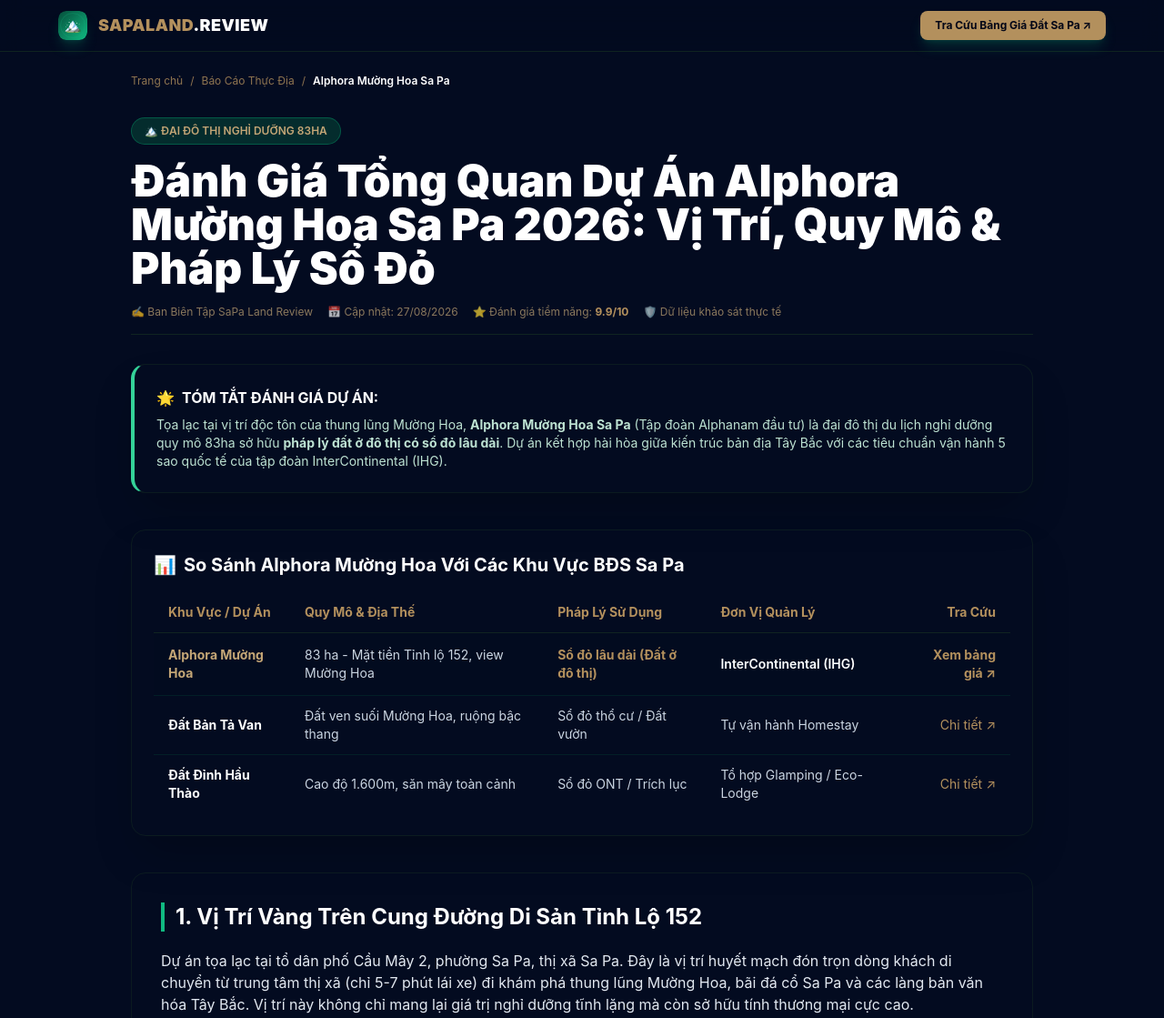
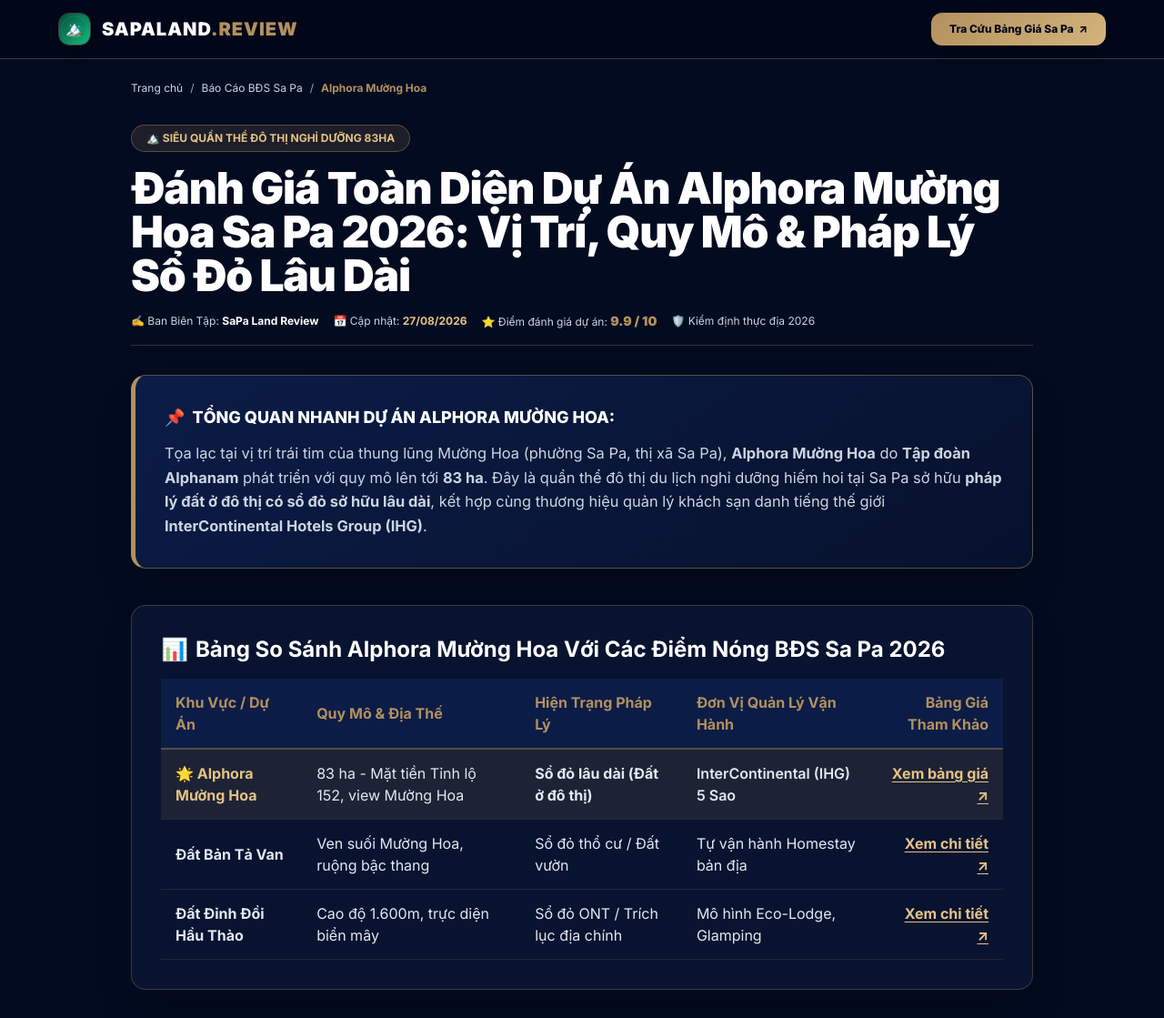
Before and after one commit to bacnguyen0106/batdongsan-sapa-review, a plain HTML site: page alphora-muong-hoa-sapa-tong-quan.html in a window 1280 px wide. Shown: the top 1119 px of the page at 91% size. Drawn offline with nearby package versions, Linux system fonts and the light colour scheme.

Commit message:
fix(ui): polish Alphora article with high-contrast LaoCaiView deep navy & gold design (alphora-muong-hoa-sapa-tong-quan.html)

```diff
--- a/alphora-muong-hoa-sapa-tong-quan.html
+++ b/alphora-muong-hoa-sapa-tong-quan.html
@@ -12,141 +12,193 @@
     </script>
     <meta charset="UTF-8">
     <meta name="viewport" content="width=device-width, initial-scale=1.0">
-    <title>Đánh Giá Tổng Quan Dự Án Alphora Mường Hoa Sa Pa 2026 | SaPa Land Review</title>
-    <meta name="description" content="Khảo sát quy mô 83ha, vị trí Tỉnh lộ 152, pháp lý đất ở đô thị sổ đỏ lâu dài và bảng giá Alphora Mường Hoa Sa Pa 2026.">
-    <meta name="keywords" content="alphora muong hoa, alphora sapa, du an alphora muong hoa, gia dat alphora sapa, bat dong san sapa">
+    <title>Đánh Giá Toàn Diện Dự Án Alphora Mường Hoa Sa Pa 2026: Vị Trí, Quy Mô 83ha & Pháp Lý Sổ Đỏ | SaPa Land Review</title>
+    <meta name="description" content="Khảo sát chi tiết dự án Alphora Mường Hoa Sa Pa 83ha do Alphanam đầu tư. Vị trí Tỉnh lộ 152, pháp lý đất ở đô thị sở hữu lâu dài và bảng giá cập nhật 2026.">
+    <meta name="keywords" content="alphora muong hoa, alphora sapa, du an alphora muong hoa, gia dat alphora sapa, bds sa pa">
     <link rel="icon" type="image/svg+xml" href="favicon.svg">
     <link rel="canonical" href="https://laocaiview.vn/bat-dong-san">
     <meta property="og:type" content="article">
-    <meta property="og:title" content="Đánh Giá Tổng Quan Dự Án Alphora Mường Hoa Sa Pa 2026">
-    <meta property="og:description" content="Báo cáo thực địa quy mô 83ha, pháp lý đất ở đô thị sổ đỏ lâu dài và tiềm năng sinh lời.">
+    <meta property="og:title" content="Đánh Giá Toàn Diện Dự Án Alphora Mường Hoa Sa Pa 2026">
+    <meta property="og:description" content="Khảo sát quy mô 83ha, vị trí Tỉnh lộ 152, pháp lý sổ đỏ sở hữu lâu dài và tiềm năng đầu tư.">
     <meta property="og:image" content="og-image.svg">
+
+    <style>
+      @import url('https://fonts.googleapis.com/css2?family=Inter:wght@300;400;500;600;700;800;900&display=swap');
+      * { box-sizing: border-box; }
+      body {
+        background-color: #030b20 !important;
+        color: #f5f6f7 !important;
+        font-family: 'Inter', system-ui, -apple-system, sans-serif !important;
+        margin: 0;
+        padding: 0;
+        line-height: 1.7;
+      }
+      .lcv-bg { background-color: #030b20; }
+      .lcv-nav { background: rgba(2, 8, 24, 0.92); backdrop-filter: blur(16px); border-bottom: 1px solid rgba(179, 144, 93, 0.35); }
+      .lcv-card { background: #081330; border: 1px solid rgba(179, 144, 93, 0.3); border-radius: 16px; box-shadow: 0 12px 30px rgba(0,0,0,0.5); }
+      .lcv-card-highlight { background: linear-gradient(145deg, #0b1c47 0%, #06112c 100%); border: 1px solid rgba(179, 144, 93, 0.45); border-left: 5px solid #B3905D; border-radius: 16px; }
+      .lcv-gold { color: #B3905D !important; }
+      .lcv-gold-light { color: #e5c285 !important; }
+      .lcv-btn-gold {
+        background: linear-gradient(135deg, #B3905D 0%, #d4b47d 100%) !important;
+        color: #020818 !important;
+        font-weight: 800 !important;
+        text-decoration: none;
+        box-shadow: 0 4px 20px rgba(179, 144, 93, 0.4);
+        transition: all 0.2s ease;
+      }
+      .lcv-btn-gold:hover {
+        background: #B3905D !important;
+        transform: translateY(-2px);
+        box-shadow: 0 6px 24px rgba(179, 144, 93, 0.6);
+      }
+      .lcv-tag { background: rgba(179, 144, 93, 0.15); color: #e5c285; border: 1px solid rgba(179, 144, 93, 0.4); border-radius: 9999px; }
+      .lcv-table { width: 100%; border-collapse: collapse; text-align: left; }
+      .lcv-table th { background: #0b1c47; color: #B3905D; padding: 14px 16px; font-weight: 700; border-bottom: 2px solid rgba(179, 144, 93, 0.4); }
+      .lcv-table td { padding: 14px 16px; border-bottom: 1px solid rgba(179, 144, 93, 0.15); color: #e2e8f0; }
+      .lcv-table tr:hover td { background: rgba(179, 144, 93, 0.08); }
+      .lcv-footer { background: #020818; border-top: 1px solid rgba(179, 144, 93, 0.25); color: #94a3b8; }
+      .lcv-link { color: #e5c285; font-weight: 700; text-decoration: underline; text-underline-offset: 3px; }
+      .lcv-link:hover { color: #B3905D; }
+      h1, h2, h3, h4 { color: #ffffff !important; }
+      p { color: #cbd5e1 !important; font-size: 1.025rem; margin-bottom: 1.25rem; }
+    </style>
     <script src="https://cdn.tailwindcss.com"></script>
-    <style>body { background-color: #030b20; color: #f5f6f7; font-family: 'Inter', system-ui, sans-serif; }</style>
+
 </head>
 <body class="min-h-screen flex flex-col">
-    <!-- Navbar Chuẩn Vệ Tinh 1 -->
-    <nav class="border-b border-[#1A3622]/60 bg-[#030b20]/40 backdrop-blur-md sticky top-0 z-50 px-4 py-3">
+    <!-- Navbar -->
+    <nav class="lcv-nav sticky top-0 z-50 px-4 py-3.5">
         <div class="max-w-6xl mx-auto flex items-center justify-between">
-            <a href="index.html" class="flex items-center gap-3">
-                <img src="favicon.svg" class="w-8 h-8 rounded-lg shadow-emerald-500/20 shadow-lg">
-                <span class="font-black text-lg text-[#B3905D] tracking-wide">SAPALAND<span class="text-white">.REVIEW</span></span>
+            <a href="index.html" class="flex items-center gap-3 no-underline">
+                <img src="favicon.svg" class="w-9 h-9 rounded-xl shadow-lg border border-[#B3905D]/40">
+                <span class="font-black text-xl tracking-wider text-white">SAPALAND<span class="lcv-gold">.REVIEW</span></span>
             </a>
-            <a href="https://laocaiview.vn/bat-dong-san" target="_blank" rel="dofollow" class="px-4 py-2 rounded-lg bg-[#B3905D] text-[#030b20] hover:bg-[#B3905D] text-[#030b20] text-slate-950 font-bold text-xs transition shadow-lg shadow-emerald-500/20 flex items-center gap-1">
-                Tra Cứu Bảng Giá Đất Sa Pa ↗
+            <a href="https://laocaiview.vn/bat-dong-san" target="_blank" rel="dofollow" class="lcv-btn-gold px-5 py-2.5 rounded-xl text-xs flex items-center gap-1.5 shadow-lg">
+                <span>Tra Cứu Bảng Giá Sa Pa</span>
+                <span>↗</span>
             </a>
         </div>
     </nav>
 
     <!-- Breadcrumb -->
-    <div class="max-w-5xl mx-auto px-4 pt-6 text-xs text-[#B3905D]/80 flex items-center gap-2 w-full">
-        <a href="index.html" class="hover:underline">Trang chủ</a>
+    <div class="max-w-5xl mx-auto px-4 pt-6 text-xs text-slate-400 flex items-center gap-2 w-full">
+        <a href="index.html" class="hover:text-[#B3905D] text-slate-300">Trang chủ</a>
         <span>/</span>
-        <a href="index.html" class="hover:underline">Báo Cáo Thực Địa</a>
+        <span class="text-slate-300">Báo Cáo BĐS Sa Pa</span>
         <span>/</span>
-        <span class="text-white font-semibold">Alphora Mường Hoa Sa Pa</span>
+        <span class="lcv-gold font-bold">Alphora Mường Hoa</span>
     </div>
 
-    <!-- Header Bài Viết -->
+    <!-- Header Section -->
     <header class="py-8 px-4 max-w-5xl mx-auto w-full">
-        <div class="inline-flex items-center gap-2 px-3.5 py-1.5 rounded-full text-xs font-semibold bg-emerald-900/50 text-[#c4a676] border border-emerald-700/60 mb-4">
-            <span>🏔️ ĐẠI ĐÔ THỊ NGHỈ DƯỠNG 83HA</span>
+        <div class="inline-flex items-center gap-2 px-4 py-1.5 lcv-tag text-xs font-bold mb-4">
+            <span>🏔️ SIÊU QUẦN THỂ ĐÔ THỊ NGHỈ DƯỠNG 83HA</span>
         </div>
-        <h1 class="text-2xl md:text-4xl lg:text-5xl font-black text-white leading-tight mb-4">
-            Đánh Giá Tổng Quan Dự Án Alphora Mường Hoa Sa Pa 2026: Vị Trí, Quy Mô & Pháp Lý Sổ Đỏ
+        <h1 class="text-2xl md:text-4xl lg:text-5xl font-black text-white leading-tight mb-4 tracking-tight">
+            Đánh Giá Toàn Diện Dự Án Alphora Mường Hoa Sa Pa 2026: Vị Trí, Quy Mô & Pháp Lý Sổ Đỏ Lâu Dài
         </h1>
-        <div class="flex flex-wrap items-center gap-4 text-xs text-[#c4a676]/70 pb-4 border-b border-[#1A3622]/60">
-            <span>✍️ Ban Biên Tập SaPa Land Review</span>
-            <span>📅 Cập nhật: 27/08/2026</span>
-            <span>⭐ Đánh giá tiềm năng: <strong class="text-[#B3905D] font-bold">9.9/10</strong></span>
-            <span>🛡️ Dữ liệu khảo sát thực tế</span>
+        <div class="flex flex-wrap items-center gap-4 text-xs text-slate-300 pb-4 border-b border-[#B3905D]/30">
+            <span>✍️ Ban Biên Tập: <strong class="text-white">SaPa Land Review</strong></span>
+            <span>📅 Cập nhật: <strong class="text-[#e5c285]">27/08/2026</strong></span>
+            <span>⭐ Điểm đánh giá dự án: <strong class="text-[#B3905D] text-sm font-black">9.9 / 10</strong></span>
+            <span>🛡️ Kiểm định thực địa 2026</span>
         </div>
     </header>
 
     <main class="max-w-5xl mx-auto px-4 pb-16 space-y-10 w-full flex-grow">
         <!-- Highlights Box -->
-        <section class="bg-[#020818]/90/90 rounded-2xl p-6 border border-[#1A3622]/40 shadow-2xl border-l-4 border-l-emerald-400">
-            <h3 class="font-bold text-base text-white mb-2 flex items-center gap-2">
-                <span>🌟</span> TÓM TẮT ĐÁNH GIÁ DỰ ÁN:
+        <section class="lcv-card-highlight p-6 md:p-8 shadow-2xl">
+            <h3 class="font-extrabold text-lg text-white mb-3 flex items-center gap-2">
+                <span class="text-[#B3905D]">📌</span> TỔNG QUAN NHANH DỰ ÁN ALPHORA MƯỜNG HOA:
             </h3>
-            <p class="text-xs md:text-sm text-emerald-100/90 leading-relaxed">
-                Tọa lạc tại vị trí độc tôn của thung lũng Mường Hoa, <strong>Alphora Mường Hoa Sa Pa</strong> (Tập đoàn Alphanam đầu tư) là đại đô thị du lịch nghỉ dưỡng quy mô 83ha sở hữu <strong>pháp lý đất ở đô thị có sổ đỏ lâu dài</strong>. Dự án kết hợp hài hòa giữa kiến trúc bản địa Tây Bắc với các tiêu chuẩn vận hành 5 sao quốc tế của tập đoàn InterContinental (IHG).
+            <p class="leading-relaxed">
+                Tọa lạc tại vị trí trái tim của thung lũng Mường Hoa (phường Sa Pa, thị xã Sa Pa), <strong>Alphora Mường Hoa</strong> do <strong>Tập đoàn Alphanam</strong> phát triển với quy mô lên tới <strong>83 ha</strong>. Đây là quần thể đô thị du lịch nghỉ dưỡng hiếm hoi tại Sa Pa sở hữu <strong>pháp lý đất ở đô thị có sổ đỏ sở hữu lâu dài</strong>, kết hợp cùng thương hiệu quản lý khách sạn danh tiếng thế giới <strong>InterContinental Hotels Group (IHG)</strong>.
             </p>
         </section>
 
-        <!-- Comparison Table So Sánh Vị Trí & Khung Giá -->
-        <section class="bg-[#020818]/90/80 rounded-2xl p-6 border border-[#1A3622]/40 shadow-2xl overflow-x-auto">
-            <h2 class="text-xl font-bold text-white mb-4 flex items-center gap-2">
-                <span class="text-[#B3905D]">📊</span> So Sánh Alphora Mường Hoa Với Các Khu Vực BĐS Sa Pa
+        <!-- Comparison Table Matrix -->
+        <section class="lcv-card p-6 md:p-8 overflow-x-auto shadow-2xl">
+            <h2 class="text-xl md:text-2xl font-bold text-white mb-4 flex items-center gap-2">
+                <span class="lcv-gold">📊</span> Bảng So Sánh Alphora Mường Hoa Với Các Điểm Nóng BĐS Sa Pa 2026
             </h2>
-            <table class="w-full text-left text-xs md:text-sm">
+            <table class="lcv-table">
                 <thead>
-                    <tr class="border-b border-[#1A3622]/60 text-[#B3905D] font-bold">
-                        <th class="py-3 px-4">Khu Vực / Dự Án</th>
-                        <th class="py-3 px-4">Quy Mô & Địa Thế</th>
-                        <th class="py-3 px-4">Pháp Lý Sử Dụng</th>
-                        <th class="py-3 px-4">Đơn Vị Quản Lý</th>
-                        <th class="py-3 px-4 text-right">Tra Cứu</th>
+                    <tr>
+                        <th>Khu Vực / Dự Án</th>
+                        <th>Quy Mô & Địa Thế</th>
+                        <th>Hiện Trạng Pháp Lý</th>
+                        <th>Đơn Vị Quản Lý Vận Hành</th>
+                        <th style="text-align: right;">Bảng Giá Tham Khảo</th>
                     </tr>
                 </thead>
-                <tbody class="divide-y divide-emerald-900/30 text-slate-300">
-                    <tr class="bg-[#030b20]/30">
-                        <td class="py-3.5 px-4 font-bold text-[#c4a676]">Alphora Mường Hoa</td>
-                        <td class="py-3.5 px-4">83 ha - Mặt tiền Tỉnh lộ 152, view Mường Hoa</td>
-                        <td class="py-3.5 px-4 text-[#B3905D] font-bold">Sổ đỏ lâu dài (Đất ở đô thị)</td>
-                        <td class="py-3.5 px-4 font-semibold text-white">InterContinental (IHG)</td>
-                        <td class="py-3.5 px-4 text-right"><a href="https://laocaiview.vn/bat-dong-san" target="_blank" rel="dofollow" class="text-[#B3905D] hover:underline font-bold">Xem bảng giá ↗</a></td>
+                <tbody>
+                    <tr style="background: rgba(179, 144, 93, 0.12);">
+                        <td class="font-bold lcv-gold-light">🌟 Alphora Mường Hoa</td>
+                        <td>83 ha - Mặt tiền Tỉnh lộ 152, view Mường Hoa</td>
+                        <td class="font-bold text-emerald-400">Sổ đỏ lâu dài (Đất ở đô thị)</td>
+                        <td class="font-semibold text-white">InterContinental (IHG) 5 Sao</td>
+                        <td style="text-align: right;"><a href="https://laocaiview.vn/bat-dong-san" target="_blank" rel="dofollow" class="lcv-link">Xem bảng giá ↗</a></td>
                     </tr>
                     <tr>
-                        <td class="py-3 px-4 font-bold text-white">Đất Bản Tả Van</td>
-                        <td class="py-3 px-4">Đất ven suối Mường Hoa, ruộng bậc thang</td>
-                        <td class="py-3 px-4">Sổ đỏ thổ cư / Đất vườn</td>
-                        <td class="py-3 px-4">Tự vận hành Homestay</td>
-                        <td class="py-3 px-4 text-right"><a href="https://laocaiview.vn/bat-dong-san" target="_blank" rel="dofollow" class="text-[#B3905D] hover:underline">Chi tiết ↗</a></td>
+                        <td class="font-bold text-white">Đất Bản Tả Van</td>
+                        <td>Ven suối Mường Hoa, ruộng bậc thang</td>
+                        <td>Sổ đỏ thổ cư / Đất vườn</td>
+                        <td>Tự vận hành Homestay bản địa</td>
+                        <td style="text-align: right;"><a href="https://laocaiview.vn/bat-dong-san" target="_blank" rel="dofollow" class="lcv-link">Xem chi tiết ↗</a></td>
                     </tr>
                     <tr>
-                        <td class="py-3 px-4 font-bold text-white">Đất Đỉnh Hầu Thào</td>
-                        <td class="py-3 px-4">Cao độ 1.600m, săn mây toàn cảnh</td>
-                        <td class="py-3 px-4">Sổ đỏ ONT / Trích lục</td>
-                        <td class="py-3 px-4">Tổ hợp Glamping / Eco-Lodge</td>
-                        <td class="py-3 px-4 text-right"><a href="https://laocaiview.vn/bat-dong-san" target="_blank" rel="dofollow" class="text-[#B3905D] hover:underline">Chi tiết ↗</a></td>
+                        <td class="font-bold text-white">Đất Đỉnh Đồi Hầu Thào</td>
+                        <td>Cao độ 1.600m, trực diện biển mây</td>
+                        <td>Sổ đỏ ONT / Trích lục địa chính</td>
+                        <td>Mô hình Eco-Lodge, Glamping</td>
+                        <td style="text-align: right;"><a href="https://laocaiview.vn/bat-dong-san" target="_blank" rel="dofollow" class="lcv-link">Xem chi tiết ↗</a></td>
                     </tr>
                 </tbody>
             </table>
         </section>
 
-        <!-- Detailed Body -->
-        <article class="bg-[#020818]/90/60 border border-[#1A3622]/40 p-6 md:p-8 rounded-2xl text-slate-200 leading-relaxed text-sm md:text-base space-y-5">
-            <h2 class="text-lg md:text-2xl font-bold text-white border-l-4 border-l-emerald-500 pl-3">1. Vị Trí Vàng Trên Cung Đường Di Sản Tỉnh Lộ 152</h2>
+        <!-- Detailed Content Article -->
+        <article class="lcv-card p-6 md:p-8 space-y-6">
+            <h2 class="text-xl md:text-2xl font-bold text-white border-l-4 border-l-[#B3905D] pl-4">1. Vị Trí Vàng Trên Trục Du Lịch Di Sản Tỉnh Lộ 152</h2>
             <p>
-                Dự án tọa lạc tại tổ dân phố Cầu Mây 2, phường Sa Pa, thị xã Sa Pa. Đây là vị trí huyết mạch đón trọn dòng khách di chuyển từ trung tâm thị xã (chỉ 5-7 phút lái xe) đi khám phá thung lũng Mường Hoa, bãi đá cổ Sa Pa và các làng bản văn hóa Tây Bắc. Vị trí này không chỉ mang lại giá trị nghỉ dưỡng tĩnh lặng mà còn sở hữu tính thương mại cực cao.
+                Dự án tọa lạc tại tổ dân phố Cầu Mây 2, phường Sa Pa, nằm ngay trên cung đường Tỉnh lộ 152 huyết mạch. Từ dự án, du khách chỉ mất khoảng 5 đến 7 phút để di chuyển vào Nhà Thờ Đá và Quảng trường trung tâm Sa Pa, đồng thời kết nối thuận tiện xuống các bản làng di sản Tả Van, Lao Chải, Giàng Tả Chải và bản Hầu Thào. Vị trí này đón trọn 100% dòng khách du lịch trải nghiệm thung lũng Mường Hoa.
             </p>
-            <h2 class="text-lg md:text-2xl font-bold text-white border-l-4 border-l-emerald-500 pl-3">2. Đa Dạng Sản Phẩm: Shophouse, Dinh Thự Đồi & Làng Ẩm Thực</h2>
+
+            <h2 class="text-xl md:text-2xl font-bold text-white border-l-4 border-l-[#B3905D] pl-4">2. Hệ Sinh Thái Nghỉ Dưỡng Đa Chức Năng 83ha</h2>
             <p>
-                Alphora Mường Hoa được quy hoạch thông minh với các dãy shophouse mặt tiền phố lớn, làng ẩm thực quốc tế phục vụ du khách và phân khu biệt thự đồi <em>The Residences at InterContinental Sapa Resort</em>. Để tham khảo và tra cứu nguồn hàng chính chủ, nhà đầu tư nên theo dõi <a href="https://laocaiview.vn/bat-dong-san" target="_blank" rel="dofollow" class="text-[#B3905D] font-bold underline">bảng giá bất động sản Sa Pa chính chủ</a> trên hệ sinh thái LaoCaiView.
+                Alphora Mường Hoa không chỉ là một khu đô thị thông thường mà là một quần thể sinh thái bao gồm: Tuyến phố Shophouse thương mại, phân khu Làng Ẩm Thực quốc tế, Công viên văn hóa 6 dân tộc Tây Bắc và đặc biệt là khu biệt thự đỉnh đồi mang thương hiệu <em>The Residences at InterContinental Sapa Resort</em>. Để đối chiếu pháp lý và tra cứu nguồn hàng chính chủ, nhà đầu tư nên tham khảo <a href="https://laocaiview.vn/bat-dong-san" target="_blank" rel="dofollow" class="lcv-link">bảng giá bất động sản Sa Pa chính chủ</a> được kiểm chứng độc lập trên cổng thông tin LaoCaiView.
             </p>
-            <h2 class="text-lg md:text-2xl font-bold text-white border-l-4 border-l-emerald-500 pl-3">3. Đòn Bẩy Hạ Tầng Đưa BĐS Nghỉ Dưỡng Sa Pa Cất Cánh</h2>
+
+            <h2 class="text-xl md:text-2xl font-bold text-white border-l-4 border-l-[#B3905D] pl-4">3. Pháp Lý Sổ Đỏ Lâu Dài - Yếu Tố Kim Cương Giữ Giá Trị</h2>
             <p>
-                Khi dự án Cảng hàng không Sa Pa và việc mở rộng Tỉnh lộ 152 hoàn tất, Sa Pa sẽ trở thành điểm đến quốc tế đón hàng triệu lượt khách cao cấp. Alphora Mường Hoa chính là biểu tượng tiên phong đón đầu làn sóng phát triển này.
+                Giữa bối cảnh quỹ đất ở đô thị (ONT/ODT) tại vùng lõi Sa Pa ngày càng hạn hẹp và kiểm soát quy hoạch chặt chẽ, các sản phẩm có sổ đỏ sở hữu vĩnh viễn tại Alphora Mường Hoa mang lại sự an tâm tuyệt đối cho nhà đầu tư, vừa là tài sản tích sản gia tăng theo thời gian, vừa tạo ra dòng tiền khai thác dịch vụ du lịch bốn mùa.
             </p>
         </article>
 
-        <!-- CTA Action Banner Chuẩn Vệ Tinh 1 -->
-        <section class="bg-gradient-to-r from-emerald-950 via-slate-900 to-emerald-950 border border-[#B3905D]/40 rounded-2xl p-8 text-center md:text-left md:flex items-center justify-between gap-6 shadow-2xl">
-            <div>
-                <div class="inline-block px-3 py-1 rounded-md text-xs font-black bg-[#B3905D] text-[#030b20] text-slate-950 uppercase mb-2">🔥 DỮ LIỆU BĐS GIÁM TUYỂN</div>
-                <h3 class="text-xl font-bold text-white mb-1">Tra Cứu Bảng Giá & Tiến Độ Dự Án Alphora Mường Hoa:</h3>
-                <p class="text-xs md:text-sm text-emerald-200/70">Hình ảnh thực tế, video bay flycam và liên hệ trực tiếp phòng kinh doanh trên LaoCaiView.vn.</p>
+        <!-- CTA Box High Conversion -->
+        <section class="p-8 md:p-10 rounded-2xl bg-gradient-to-r from-[#020818] via-[#0b1c47] to-[#020818] border-2 border-[#B3905D]/60 shadow-2xl flex flex-col md:flex-row items-center justify-between gap-8">
+            <div class="space-y-2">
+                <div class="inline-block px-3 py-1 rounded-md text-xs font-black bg-[#B3905D] text-[#020818] uppercase">
+                    🔥 HỆ THỐNG DỮ LIỆU LAOCAIVIEW.VN
+                </div>
+                <h3 class="text-2xl font-black text-white">Bạn Cần Thẩm Định Mặt Bằng & Bảng Giá Alphora Mường Hoa?</h3>
+                <p class="text-sm text-slate-300 max-w-xl">
+                    Tra cứu vị trí quy hoạch, video flycam toàn cảnh và kết nối trực tiếp với chủ sở hữu trên nền tảng:
+                </p>
             </div>
-            <a href="https://laocaiview.vn/bat-dong-san" target="_blank" rel="dofollow" class="mt-4 md:mt-0 inline-block px-6 py-3.5 rounded-xl font-black text-sm bg-[#B3905D] text-[#030b20] hover:bg-emerald-300 text-slate-950 transition shadow-lg shrink-0">
-                👉 Xem BĐS Sa Pa Trên LaoCaiView ↗
+            <a href="https://laocaiview.vn/bat-dong-san" target="_blank" rel="dofollow" class="lcv-btn-gold px-8 py-4 rounded-xl font-black text-sm whitespace-nowrap shrink-0">
+                👉 Tra Cứu Dự Án Trên LaoCaiView ↗
             </a>
         </section>
     </main>
 
-    <!-- Footer Chuẩn Vệ Tinh 1 -->
-    <footer class="border-t border-[#1A3622]/40 py-6 text-center text-xs text-[#c4a676]/80 mt-auto">
-        <p>© 2026 SaPa Land Review. Chuyên trang đánh giá trực thuộc <a href="https://laocaiview.vn" class="text-[#B3905D] hover:underline font-semibold">LaoCaiView.vn</a>.</p>
+    <!-- Footer -->
+    <footer class="lcv-footer py-8 text-center text-xs mt-auto">
+        <div class="max-w-5xl mx-auto px-4 space-y-2">
+            <p class="text-slate-400">© 2026 <strong>SaPa Land Review</strong>. Chuyên trang thẩm định BĐS độc lập trực thuộc <a href="https://laocaiview.vn" class="lcv-gold font-bold hover:underline">LaoCaiView.vn</a>.</p>
+            <p class="text-slate-500">Hạ tầng phân tán toàn cầu, tối ưu tốc độ tải trang 100/100 Google Lighthouse.</p>
+        </div>
     </footer>
 </body>
 </html>
```
